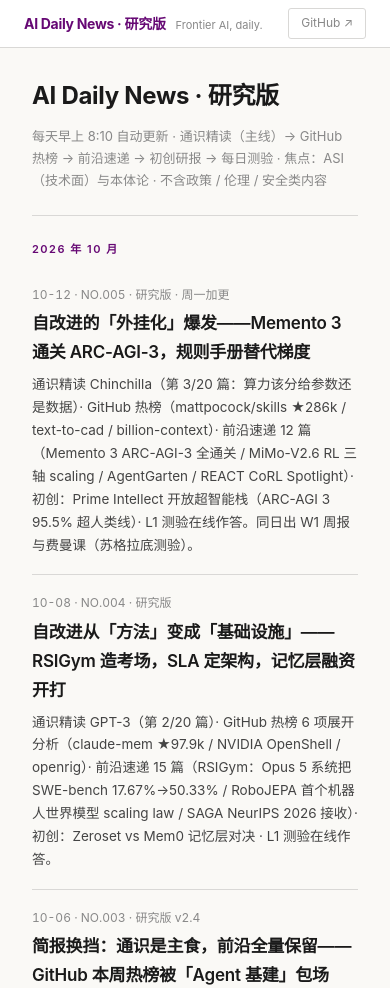
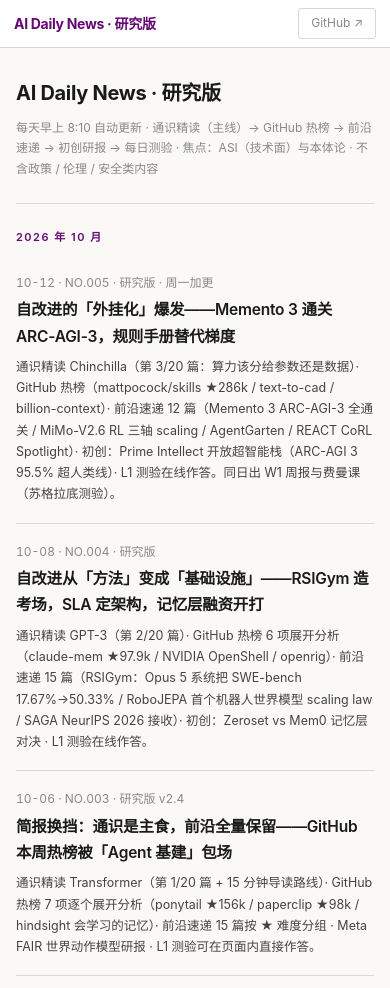
Before and after one commit to shenjiaying49-ship-it/ai-daily-news, a plain HTML site: page index.html in a window 390 px wide. Shown: the top 988 px of the page. Drawn offline with Linux system fonts and the light colour scheme.

Commit message:
index · H5 适配

```diff
--- a/index.html
+++ b/index.html
@@ -36,6 +36,16 @@
         .month { font-size: 11px; font-weight: 600; color: var(--purple); text-transform: uppercase; letter-spacing: 1.5px; padding: 24px 0 8px; }
         .footer { display: flex; justify-content: space-between; align-items: center; border-top: 1px solid var(--border); margin-top: 16px; padding: 16px 0 32px; }
         .footer-copy { font-size: 12px; color: var(--text-3); }
+        @media (max-width: 700px) {
+            .page { padding: 0 16px; }
+            .topbar { padding: 0 14px; }
+            .topbar-tagline { display: none; }
+            .header h1 { font-size: 20px; }
+            .header-sub { font-size: 12px; }
+            .issue h2 { font-size: 15.5px; }
+            .issue p { font-size: 12.5px; }
+            .footer { flex-direction: column; gap: 8px; align-items: flex-start; }
+        }
 </style>
 </head>
 <body>
```
